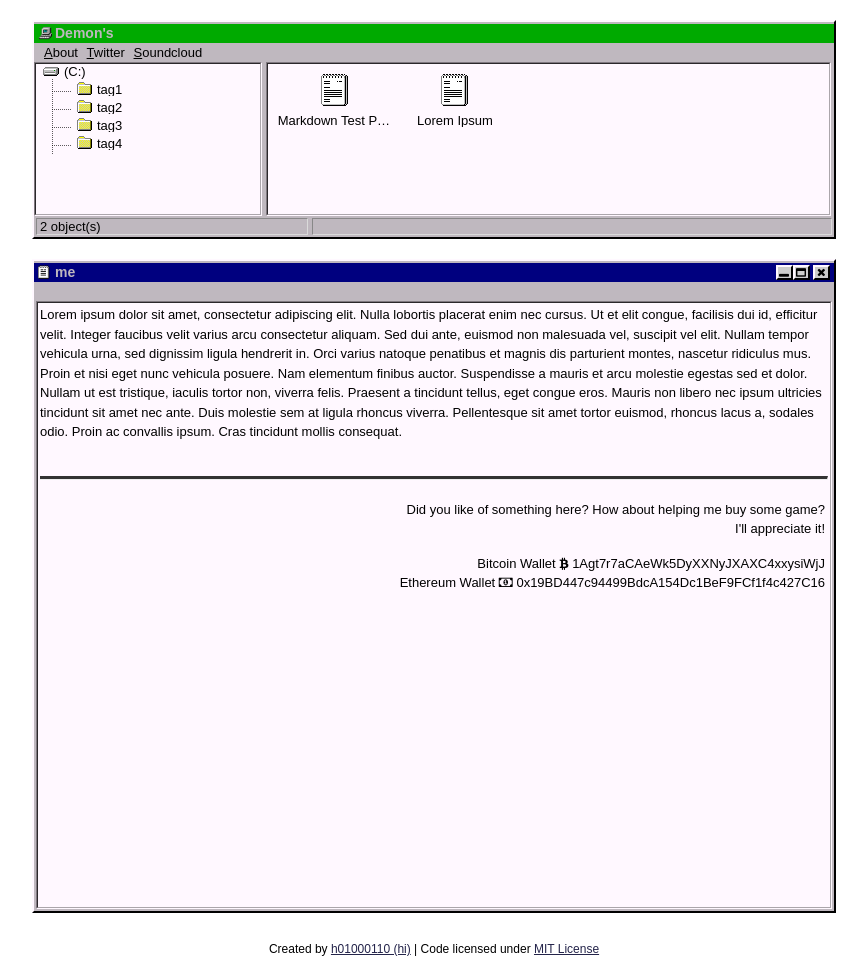
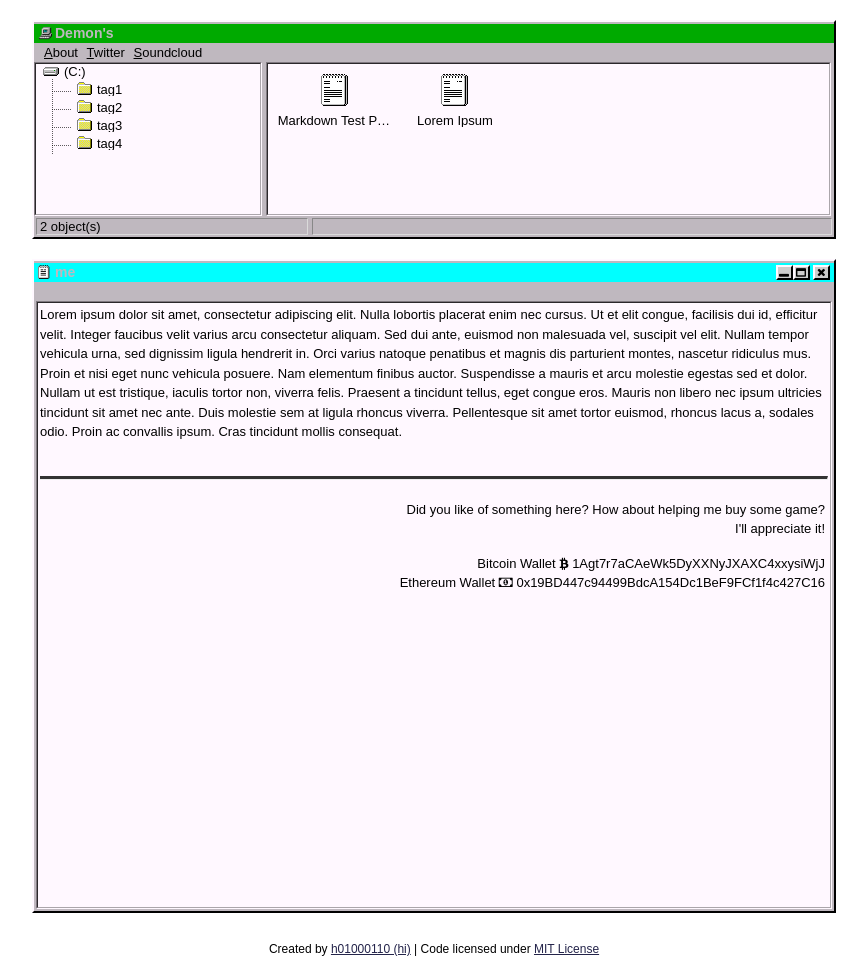
Before and after one commit to demonuser/demonuser.github.io, a Jekyll site: the page built from me/index.md, in a window 1280 px wide. Shown: the whole page, without its empty margins (206-1073 px from the left). Built offline with Jekyll 4.4.1, drawn with Linux system fonts in a browser that asks for light colours.

Commit message:
Mr Hyde was here …

```diff
--- a/assets/css/002.scss
+++ b/assets/css/002.scss
@@ -8,5 +8,5 @@
 	background: #00aa00;
 }
 .post_title {
-	background: #00007f;
+	background: #00ffff;
 }
```
